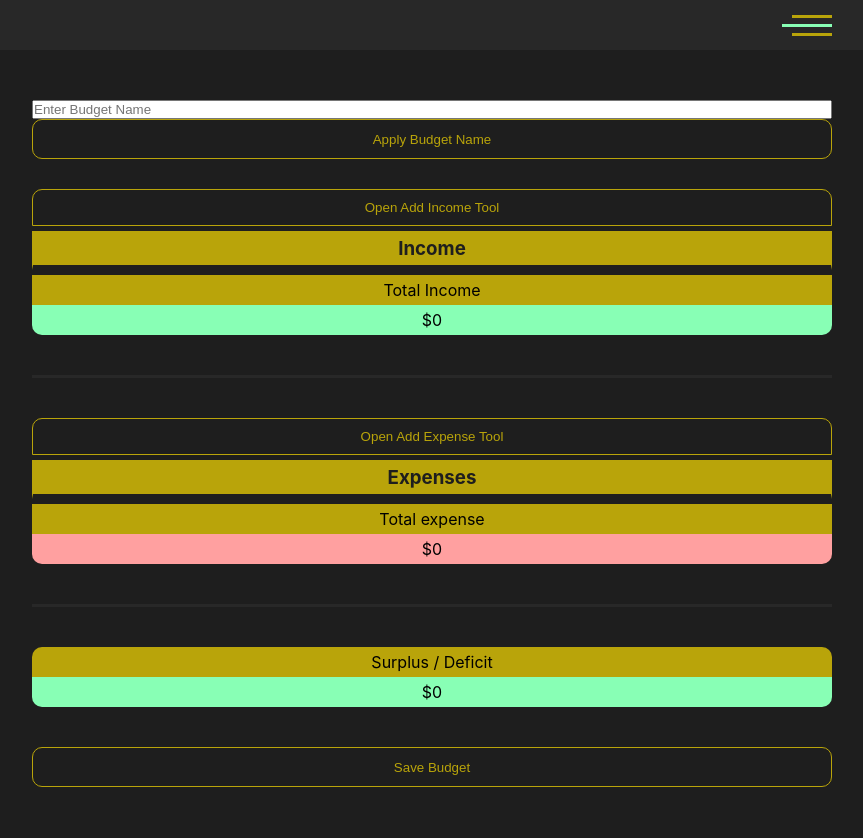
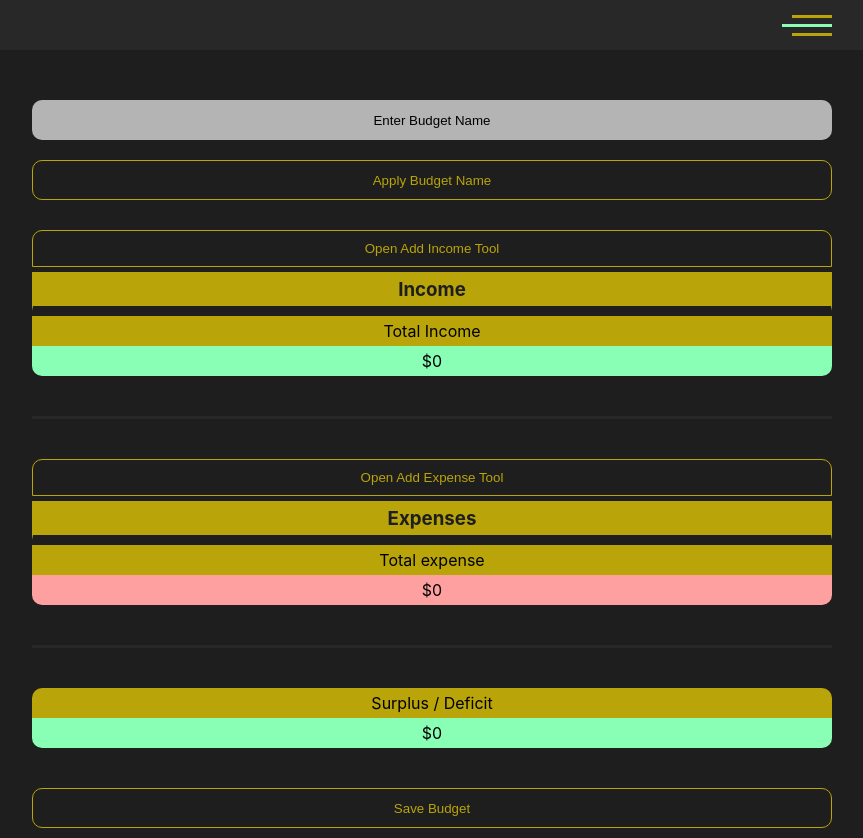
Before and after one commit to MichaelCostanzaJr/financial_planner, a React (Create React App) app in the folder Financial_planner_frontend/: page /new-budget in a window 1280 px wide. Shown: the whole page, without its empty margins (208-1071 px from the left). Before the commit the page ends 800 px from the top, so only its background shows below. Built offline with nearby package versions, Linux system fonts and the light colour scheme.

Commit message:
minor fixes

```diff
--- a/Financial_planner_frontend/src/pages/budgetHome.jsx
+++ b/Financial_planner_frontend/src/pages/budgetHome.jsx
@@ -24,11 +24,6 @@ const BudgetHome = () => {
         loadUserBudgets()
     }, [])
 
-    const viewBudget = () => {
-        let path = "/view-budget"
-        navigate(path)
-    }
-
     const newBudget = () => {
         let path = "/new-budget"
         navigate(path)
@@ -38,13 +33,7 @@ const BudgetHome = () => {
         <div className="budget-home">
             <div className="container">
                 <div className="tile new-tile" onClick={newBudget}>New Budget</div>
-                    {/* <select className="budgets-dropdown" name="budget_list">
-                        {
-                            userBudgets.map(budget => (
-                                <option className="budget-option" key={budget._id} value={budget._id}>{budget.title}</option>
-                            ))
-                        }
-                    </select> */}
+
                     {
                         userBudgets.map(budget => (
                             <div className="tile sub-tile" key={budget._id} value={budget._id} onClick={() => {
@@ -55,6 +44,7 @@ const BudgetHome = () => {
                                 <span className="view-span">View </span>{budget.title}</div>
                         ))
                     }
+
             </div>
         </div>
     )
--- a/Financial_planner_frontend/src/pages/newBudget.jsx
+++ b/Financial_planner_frontend/src/pages/newBudget.jsx
@@ -48,13 +48,16 @@ const NewBudget = () => {
 
         <div className="view-budget">
             {!activeBudget.title &&
-            <div className="container">
-                <input type="text" onChange={onChange} placeholder="Enter Budget Name"/>
-                <div className="btn-container">
+            <>
+                <div className="container form">
+                    <input type="text" onChange={onChange} placeholder="Enter Budget Name"/>
+                </div>
+                <div className="container btn-container">
                     <button className="btn" onClick={updateTitle}>Apply Budget Name</button>
                 </div>
-            </div>
+            </>
             }
+
             <Budget></Budget>
         </div>
     )
```
